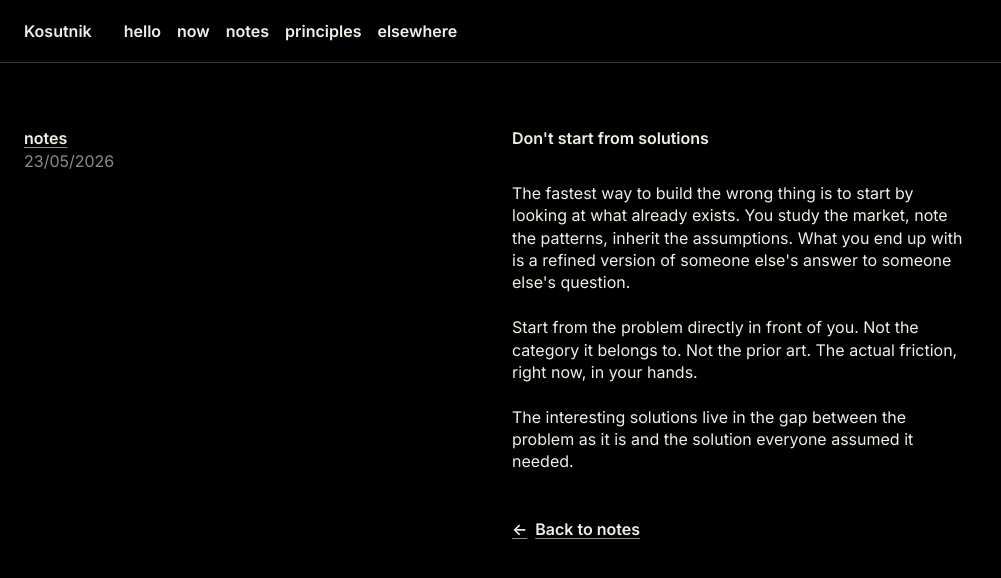
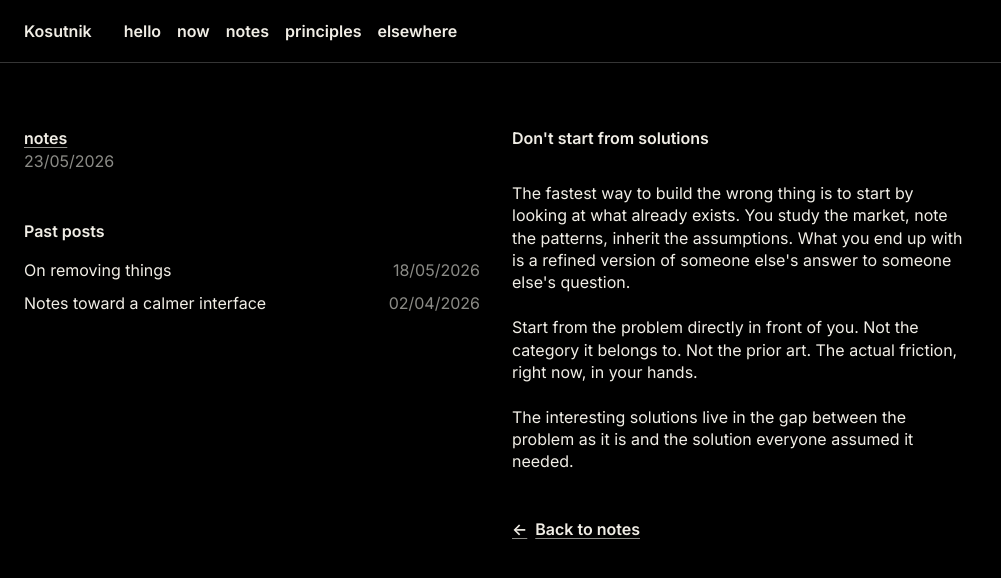
Before and after one commit to JanKosutnik/Kosutnik, a Next.js app: page /writing/dont-start-from-solutions/ in a window 1280 px wide. Shown: the top 578 px of the page, without its empty margins (0-1001 px from the left). Built offline with nearby package versions, Linux system fonts and the light colour scheme.

Commit message:
Add past posts to note sidebar

```diff
--- a/app/writing/[slug]/page.tsx
+++ b/app/writing/[slug]/page.tsx
@@ -27,6 +27,10 @@ export default async function VariantWritingPage({ params }: PageProps) {
 
   if (!post) notFound()
 
+  const pastPosts = getWriting().filter(
+    ({ date }: { date: string }) => date.localeCompare(post.date) < 0,
+  )
+
   return (
     <main className={styles.page}>
       <header className={styles.masthead}>
@@ -41,10 +45,32 @@ export default async function VariantWritingPage({ params }: PageProps) {
       </header>
 
       <article className={styles.article}>
-        <header className={styles.articleHeader}>
-          <Link href="/#notes">notes</Link>
-          <time dateTime={post.date.replaceAll('.', '-')}>{post.formattedDate}</time>
-        </header>
+        <aside className={styles.postAside} aria-label="Past posts">
+          <div className={styles.articleHeader}>
+            <Link href="/#notes">notes</Link>
+            <time dateTime={post.date.replaceAll('.', '-')}>{post.formattedDate}</time>
+          </div>
+          <section className={styles.pastPosts}>
+            <h2>Past posts</h2>
+            {pastPosts.length > 0 ? (
+              <ol>
+                {pastPosts.map(({ slug: pastSlug, title, date, formattedDate }: {
+                  slug: string
+                  title: string
+                  date: string
+                  formattedDate: string
+                }) => (
+                  <li key={pastSlug}>
+                    <Link href={`/writing/${pastSlug}/`}>{title}</Link>
+                    <time dateTime={date.replaceAll('.', '-')}>{formattedDate}</time>
+                  </li>
+                ))}
+              </ol>
+            ) : (
+              <p>This is the first note.</p>
+            )}
+          </section>
+        </aside>
         <div>
           <h1>{post.title}</h1>
           <div
--- a/app/writing/[slug]/post.module.css
+++ b/app/writing/[slug]/post.module.css
@@ -76,6 +76,29 @@
 .backLink:focus-visible { text-decoration-color: var(--ink); }
 .articleHeader time { color: var(--muted); }
 
+.pastPosts { margin-top: 3rem; }
+.pastPosts h2 { margin: 0 0 1rem; font-weight: 600; }
+.pastPosts ol {
+  display: grid;
+  gap: .7rem;
+  list-style: none;
+  margin: 0;
+  padding: 0;
+}
+
+.pastPosts li {
+  display: grid;
+  grid-template-columns: minmax(0, 1fr) auto;
+  gap: 1rem;
+}
+
+.pastPosts a { text-decoration: none; }
+.pastPosts a:hover,
+.pastPosts a:focus-visible { text-decoration: underline; text-underline-offset: .16em; }
+.pastPosts time,
+.pastPosts p { color: var(--muted); }
+.pastPosts p { margin: 0; }
+
 .article h1 {
   margin: 0 0 2rem;
   font-weight: 600;
```
